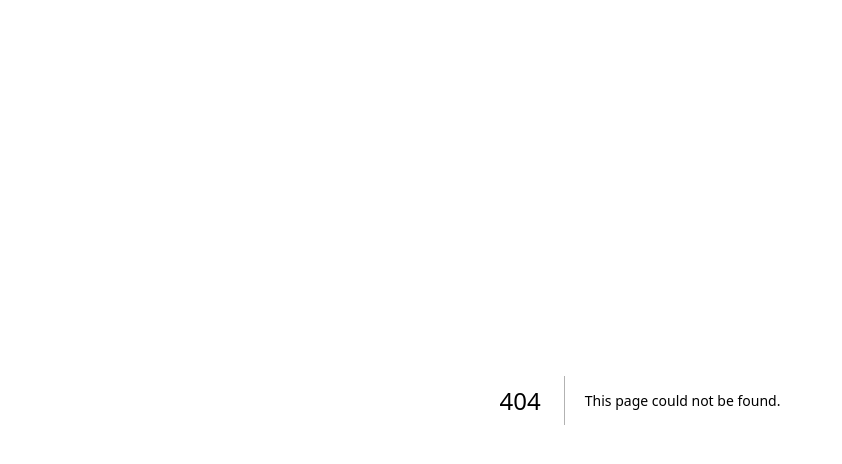
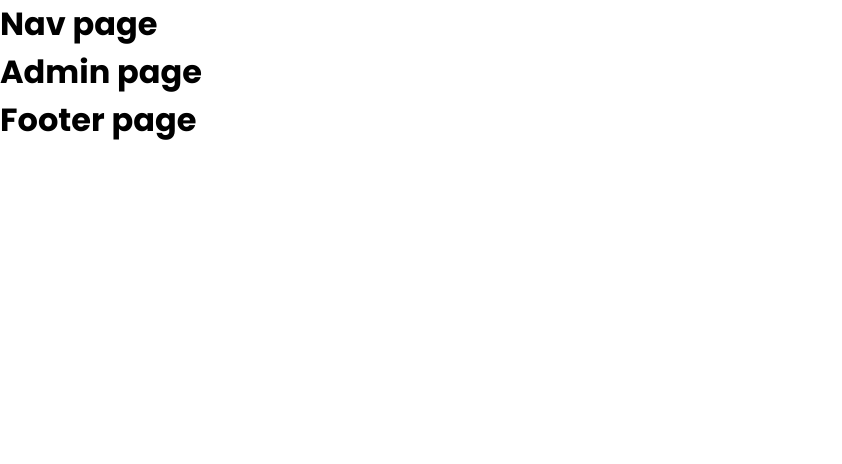
Before and after one commit to huynhvanhoa/nextjs-1, a Next.js app: page /admin in a window 1280 px wide. Before the commit this address had no page. Shown: the top 464 px of the page, without its empty margins (0-842 px from the left). Built offline with nearby package versions, Linux system fonts and the light colour scheme.

Commit message:
commit 4

```diff
--- /dev/null
+++ b/components/Footer.tsx
@@ -0,0 +1,9 @@
+import React from "react";
+
+export default function Footer() {
+  return (
+    <div>
+      <h1>Footer page</h1>
+    </div>
+  );
+}
--- /dev/null
+++ b/components/Nav.tsx
@@ -0,0 +1,9 @@
+import React from "react";
+
+export default function Nav() {
+  return (
+    <div>
+      <h1>Nav page</h1>
+    </div>
+  );
+}
--- a/pages/_app.tsx
+++ b/pages/_app.tsx
@@ -1,5 +1,13 @@
+import Nav from "../components/Nav";
+import Footer from "../components/Footer";
 import "../styles/globals.css";
 
 export default function App({ Component, pageProps }) {
-  return <Component {...pageProps} />;
+  return (
+    <>
+      <Nav />
+      <Component {...pageProps} />
+      <Footer />
+    </>
+  );
 }
--- /dev/null
+++ b/pages/admin/index.tsx
@@ -0,0 +1,9 @@
+import React from "react";
+
+export default function admin() {
+  return (
+    <div>
+      <h1>Admin page</h1>
+    </div>
+  );
+}
--- a/pages/index.tsx
+++ b/pages/index.tsx
@@ -2,9 +2,6 @@ import Head from "next/head";
 
 export default function Home() {
   let name: string = "Hoà Ký";
-  let isLoading: boolean;
-
-  isLoading = false;
 
   return (
     <>
--- a/styles/globals.css
+++ b/styles/globals.css
@@ -1,3 +1,4 @@
+@import url("https://fonts.googleapis.com/css2?family=Poppins:wght@200;300;400;500;600;700;800;900&display=swap");
 * {
   box-sizing: border-box;
   padding: 0;
@@ -7,6 +8,7 @@ html,
 body {
   max-width: 100vw;
   overflow-x: hidden;
+  font-family: "Poppins", sans-serif;
 }
 a {
   color: inherit;
```
Also changed, not shown: pages/404.jsx (added, +14 -0 lines), pages/login/index.tsx (added, +9 -0 lines).
